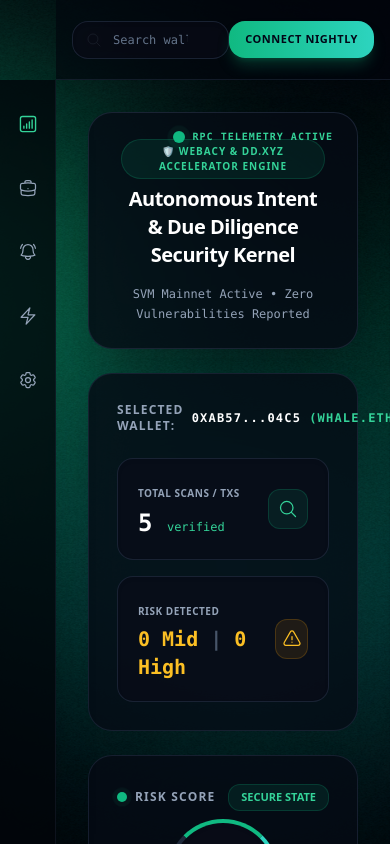
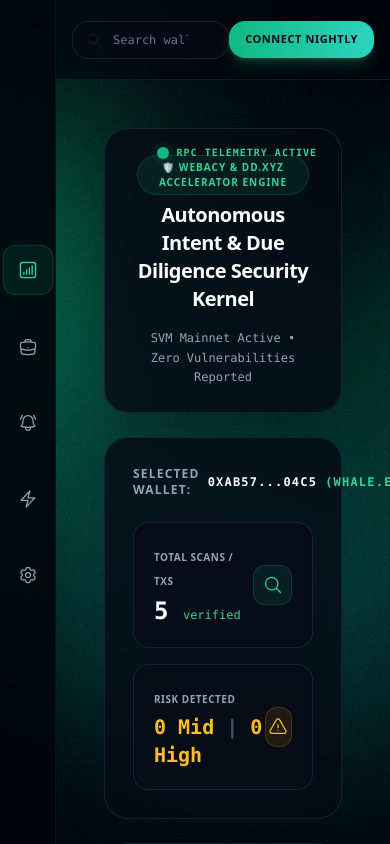
Before and after one commit to oficialponto6/cookielogix, a Next.js app: page /dashboard in a window 390 px wide. Built offline with nearby package versions, Linux system fonts and the light colour scheme; what @solana/web3.js would draw is missing.

Commit message:
fix: make mobile navigation fully functional with router.push and translucent glassmorphism bar

```diff
--- a/src/app/components/AppShell.tsx
+++ b/src/app/components/AppShell.tsx
@@ -78,10 +78,13 @@ export function AppShell({ children }: { children: React.ReactNode }) {
           </div>
         </header>
 
-        {children}
+        {/* CONTAINER DO CONTEÚDO COM ENQUADRAMENTO CORRETO PARA MOBILE */}
+        <div className="p-4 sm:p-8 max-w-7xl mx-auto w-full">
+          {children}
+        </div>
 
-        {/* BARRA LATERAL ESQUERDA MOBILE (Somente Ícones, Sem Fundo, Vertical) */}
-        <nav aria-label="Mobile Sidebar Navigation" className="lg:hidden fixed left-0 top-20 bottom-0 w-14 bg-[#02050b]/80 backdrop-blur-xl border-r border-slate-800/40 flex flex-col items-center justify-start py-6 gap-6 z-40 shadow-2xl">
+        {/* BARRA LATERAL ESQUERDA MOBILE (Esticada de cima a baixo) */}
+        <nav aria-label="Mobile Sidebar Navigation" className="lg:hidden fixed left-0 top-0 bottom-0 w-14 bg-[#02050b]/90 backdrop-blur-2xl border-r border-slate-800/40 flex flex-col items-center justify-center gap-8 z-40 shadow-2xl">
           {navItems.map((item) => {
             const isActive = pathname === item.path;
             return (
@@ -89,7 +92,7 @@ export function AppShell({ children }: { children: React.ReactNode }) {
                 key={item.id}
                 onClick={() => router.push(item.path)}
                 title={item.label}
-                className={`p-2.5 rounded-xl transition ${isActive ? 'text-emerald-400 scale-110' : 'text-slate-400 hover:text-slate-200'}`}
+                className={`p-3 rounded-xl transition ${isActive ? 'text-emerald-400 scale-110 bg-emerald-500/10 border border-emerald-500/20' : 'text-slate-400 hover:text-slate-200'}`}
               >
                 {item.icon}
               </button>
```
